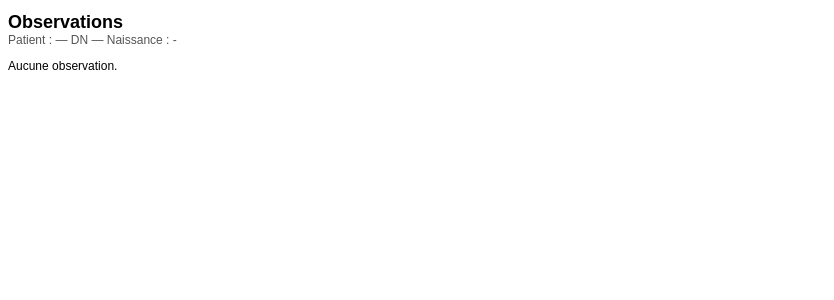
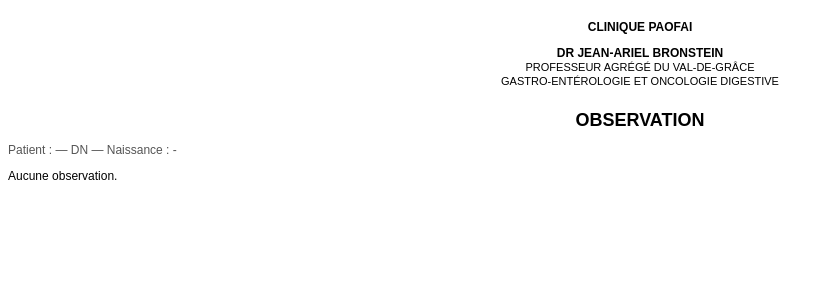
Before and after one commit to bja98713/jabbureau, a Django app: template comptabilite/templates/comptabilite/observations_pdf.html in a window 1280 px wide. Shown: the top 300 px of the page, without its empty margins (0-834 px from the left). Run offline with Django 5.2, Linux system fonts and the light colour scheme; the template is opened without the code that fills it, so the values that code supplies are empty; parts of the project's set-up code (start-up, migrations or seed data) failed here and were passed over.

Commit message:
PDF (observations): add centered uppercase letterhead and center page title

```diff
--- a/comptabilite/templates/comptabilite/observations_pdf.html
+++ b/comptabilite/templates/comptabilite/observations_pdf.html
@@ -5,7 +5,19 @@
   <title>Observations – {{ patient.nom }} {{ patient.prenom }} (DN {{ patient.dn }})</title>
   <style>
     body { font-family: sans-serif; font-size: 12px; }
-    h1 { font-size: 18px; margin-bottom: 0; }
+    .letterhead {
+      position: absolute;
+      top: 20px;
+      left: 50%;
+      transform: translateX(-50%);
+      text-align: center;
+      text-transform: uppercase;
+      font-size: 11px;
+      line-height: 1.25;
+    }
+    .letterhead .name { font-weight: bold; font-size: 12px; }
+    .content { margin-top: 110px; }
+  h1 { font-size: 18px; margin-bottom: 0; text-align: center; }
     .small { color: #555; margin-top: 0; }
     .obs { margin: 12px 0; padding: 8px 10px; border: 1px solid #ccc; border-radius: 6px; }
     .obs h3 { margin: 0 0 6px 0; font-size: 14px; }
@@ -14,7 +26,16 @@
   </style>
 </head>
 <body>
-  <h1>Observations</h1>
+  <div class="letterhead">
+    <div class="name">CLINIQUE PAOFAI</div>
+    <p></p>
+    <div class="name">Dr Jean-Ariel BRONSTEIN</div>
+    <div>Professeur agrégé du Val-de-Grâce</div>
+    <div>Gastro-entérologie et Oncologie digestive</div>
+  </div>
+  <div class="content">
+    <h1>OBSERVATION</h1>
+    <p></p>
     <p class="small">Patient : <strong>{{ patient.nom }} {{ patient.prenom }}</strong> — DN {{ patient.dn }} — Naissance : {% if patient.date_naissance %}{{ patient.date_naissance|date:'d/m/Y' }}{% else %}-{% endif %}</p>
 
     {% for obs in observations %}
@@ -29,5 +50,6 @@
     {% empty %}
       <p>Aucune observation.</p>
     {% endfor %}
+  </div>
 </body>
 </html>
```
Lines whose indentation alone changed are shown as unchanged.
